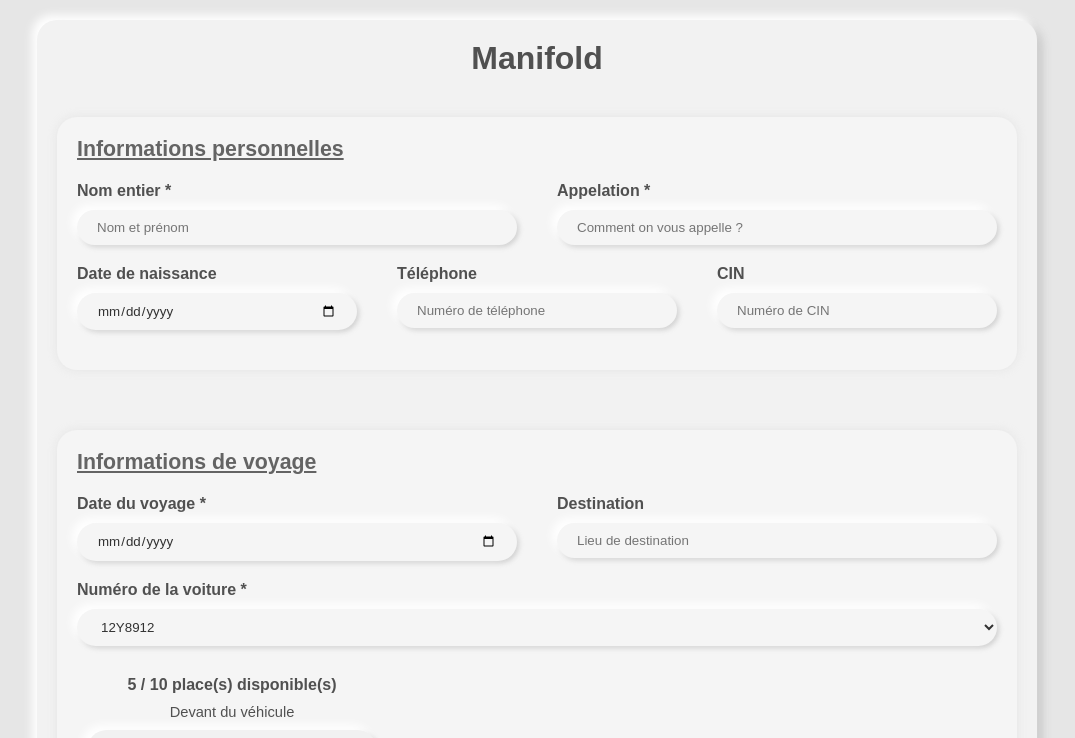
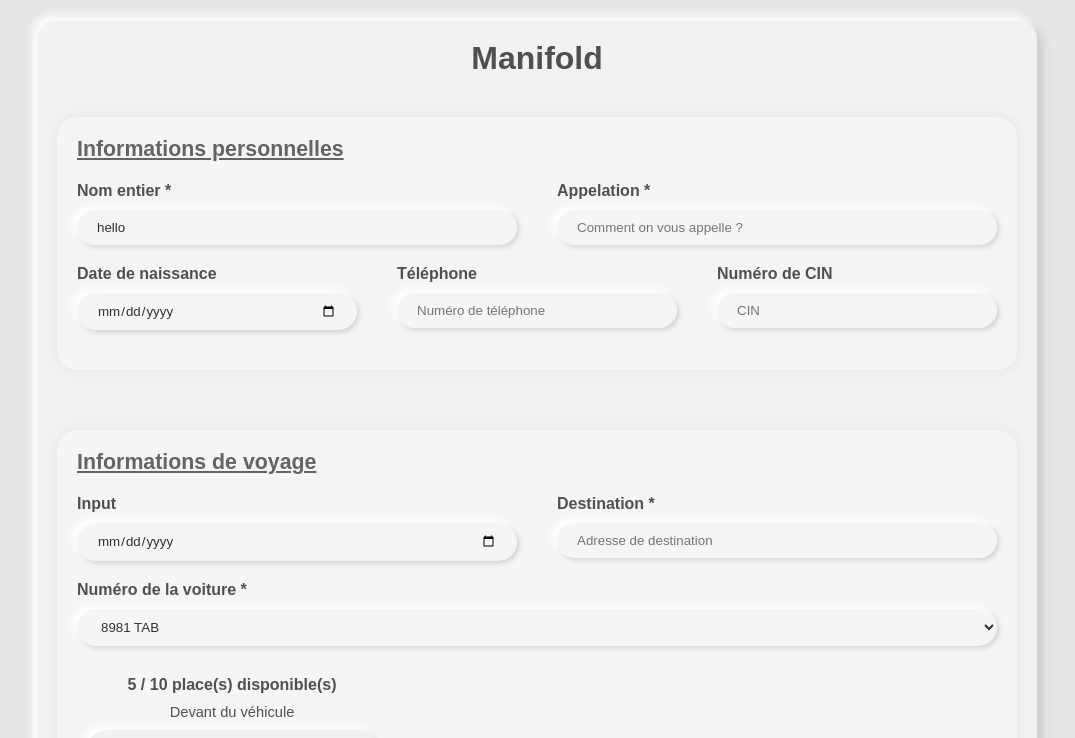
Before and after one commit to Manjaka13/manifold, a React (Create React App) app: page / in a window 1280 px wide. Shown: the top 738 px of the page, without its empty margins (103-1178 px from the left). Built offline with nearby package versions, Linux system fonts and the light colour scheme.

Commit message:
now using input component

```diff
--- a/src/components/App.tsx
+++ b/src/components/App.tsx
@@ -1,42 +1,46 @@
-import React, { useState, useRef } from "react";
+import React, { useState } from "react";
 import Loader from "./Loader";
 import Car from "./Car";
+import Input from "./Input";
+import { IUser } from "../types";
 
 export default function App(): JSX.Element {
+	const [input, setInput] = useState<IUser>({
+		name: "",
+		callingName: "",
+		carNumber: "8981 TAB",
+	});
+	const [carList] = useState<Array<string>>([
+		"1267 TBN",
+		"8981 TAB",
+		"6929 TAG",
+	]);
 	const [loading, setLoading] = useState<Boolean>(false);
 	const [caption, setCaption] = useState<string>("");
-	// Input refs
-	const refName = useRef<HTMLInputElement>(null);
-	const refTelephone = useRef<HTMLInputElement>(null);
-	const refCIN = useRef<HTMLInputElement>(null);
-	const refAppelation = useRef<HTMLInputElement>(null);
-	const refBirthday = useRef<HTMLInputElement>(null);
-	const refDestination = useRef<HTMLInputElement>(null);
-	const refTravelDate = useRef<HTMLInputElement>(null);
-	const refCar = useRef<HTMLSelectElement>(null);
 
 	// When form is submitted
 	const handleSubmit = (e: React.FormEvent<HTMLFormElement>) => {
 		e.preventDefault();
 		setCaption("");
 		setLoading(true);
-		// Build the params to be sent
-		const params = {
-			name: refName?.current?.value,
-			telephone: refTelephone?.current?.value,
-			appelation: refAppelation?.current?.value,
-			birthday: refBirthday?.current?.value,
-			destination: refDestination?.current?.value,
-			travelDate: refTravelDate?.current?.value,
-			car: refCar?.current?.value,
-		};
 		console.clear();
-		console.log(params);
+		console.table(input);
 		// Simulates waiting process
 		setTimeout(() => {
 			setLoading(false);
 			setCaption("Personne inscrite avec succès !");
 		}, 1500);
+	};
+
+	// Save our inputs the state
+	const handleInput = (value: string | number | null, field: string): void => {
+		const newInput = {
+			...input,
+			[field]: value,
+		};
+		setInput(newInput);
+		console.clear();
+		console.table(newInput);
 	};
 
 	return (
@@ -47,102 +51,78 @@ export default function App(): JSX.Element {
 					<h2 className="underline input-group-title">Informations personnelles</h2>
 					<div className="group">
 						{/* First name and last name */}
-						<div className="input-box">
-							<label className="bold label" htmlFor="name">
-								Nom entier *
-							</label>
-							<input
-								className="input"
+						<Input
+							defaultValue="hello"
 							name="name"
-								type="text"
 							placeholder="Nom et prénom"
-								ref={refName}
+							label="Nom entier *"
 							required
+							atInput={handleInput}
 						/>
-						</div>
 						{/* Calling name */}
-						<div className="input-box">
-							<label className="bold label" htmlFor="appelation">
-								Appelation *
-							</label>
-							<input
-								className="input"
-								name="appelation"
-								type="text"
+						<Input
+							name="callingName"
 							placeholder="Comment on vous appelle ?"
-								ref={refAppelation}
+							label="Appelation *"
 							required
+							atInput={handleInput}
 						/>
-						</div>
 					</div>
 					<div className="group">
 						{/* Birthday */}
-						<div className="input-box">
-							<label className="bold label" htmlFor="birthday">
-								Date de naissance
-							</label>
-							<input className="input" name="birthday" type="date" ref={refBirthday} />
-						</div>
+						<Input
+							type="date"
+							name="birthday"
+							label="Date de naissance"
+							atInput={handleInput}
+						/>
 						{/* Phone */}
-						<div className="input-box">
-							<label className="bold label" htmlFor="telephone">
-								Téléphone
-							</label>
-							<input
-								className="input"
-								name="telephone"
-								type="text"
+						<Input
+							name="phone"
 							placeholder="Numéro de téléphone"
-								ref={refTelephone}
+							label="Téléphone"
+							required
+							atInput={handleInput}
 						/>
-						</div>
 						{/* National ID number */}
-						<div className="input-box">
-							<label className="bold label" htmlFor="CIN">
-								CIN
-							</label>
-							<input
-								className="input"
-								name="CIN"
-								type="text"
-								placeholder="Numéro de CIN"
-								ref={refCIN}
+						<Input
+							name="cin"
+							placeholder="CIN"
+							label="Numéro de CIN"
+							atInput={handleInput}
 						/>
-						</div>
 					</div>
 				</div>
 				<div className="input-group">
 					<h2 className="underline input-group-title">Informations de voyage</h2>
 					<div className="group">
 						{/* Travel date */}
-						<div className="input-box">
-							<label className="bold label" htmlFor="travelDate">
-								Date du voyage *
-							</label>
-							<input
-								className="input"
+						<Input
+							type="date"
 							name="travelDate"
-								type="date"
-								ref={refTravelDate}
+							placeholder="Date du voyage *"
 							required
+							atInput={handleInput}
+						/>
+						{/* Destination place */}
+						<Input
+							name="destination"
+							placeholder="Adresse de destination"
+							label="Destination *"
+							required
+							atInput={handleInput}
 						/>
 					</div>
-						{/* Destination place */}
-						<div className="input-box">
-							<label className="bold label" htmlFor="destination">
-								Destination
-							</label>
-							<input
-								className="input"
-								name="destination"
-								type="text"
-								placeholder="Lieu de destination"
-								ref={refDestination}
+					{/* The car */}
+					<Input
+						type="select"
+						name="carNumber"
+						defaultValue={input.carNumber}
+						label="Numéro de la voiture *"
+						list={carList}
+						atInput={handleInput}
 					/>
-						</div>
-					</div>
-					{/* The car */}
-					<div className="group">
+					{/* <div className="group">
 						<div className="input-box">
 							<label className="bold label" htmlFor="car">
 								Numéro de la voiture *
@@ -151,7 +131,7 @@ export default function App(): JSX.Element {
 								<option value="12Y8912">12Y8912</option>
 							</select>
 						</div>
-					</div>
+					</div> */}
 					<div className="group group-car">
 						<Car />
 						<figure className="car-image">
@@ -161,11 +141,12 @@ export default function App(): JSX.Element {
 				</div>
 
 				{/* Submit params */}
-				{!loading && (
-					<button className="submit" type="submit">
+				<button
+					className={loading ? "button button--disabled" : "button"}
+					type="submit"
+				>
 					S'inscrire
 				</button>
-				)}
 
 				{/* Loading */}
 				{loading && <Loader />}
--- a/src/components/Car.tsx
+++ b/src/components/Car.tsx
@@ -16,7 +16,7 @@ library.add(faUser, faUserTie);
 const Car: React.FC = (): JSX.Element => {
 	let placeIndex = 0;
 	// This represents the car places
-	const [places, setPlaces] = useState<Array<Array<string>>>([
+	const [places] = useState<Array<Array<string>>>([
 		["driver", "", ""],
 		["", "", "", "", ""],
 		["", "", "", "space", ""],
@@ -55,7 +55,11 @@ const Car: React.FC = (): JSX.Element => {
 			}
 			placeIndex++;
 		}
-		return <div className="row">{arr}</div>;
+		return (
+			<div className="row" key={uniqueKey()}>
+				{arr}
+			</div>
+		);
 	});
 
 	return (
--- /dev/null
+++ b/src/components/Input.tsx
@@ -0,0 +1,78 @@
+/*
+    Our input component
+*/
+
+import React, { useState, useEffect, useRef } from "react";
+// We use uuid for generating unique keys
+import { v4 as uniqueKey } from "uuid";
+// Our types
+import { IPropsInput } from "../types";
+
+const Input: React.FC<IPropsInput> = ({
+	defaultValue = null,
+	name = `Input${Math.random()}`,
+	type = "text",
+	placeholder = "",
+	label = "Input",
+	required,
+	atInput,
+	list = [],
+}): JSX.Element => {
+	// Init our state
+	const [inputValue, setInputValue] = useState<string>("");
+	const refSelect = useRef<HTMLSelectElement>(null);
+
+	// Handles changes to the input
+	const handleChange = (e: React.ChangeEvent<HTMLInputElement>): void => {
+		const value = e.target.value;
+		setInputValue(value);
+		if (atInput) atInput(value, name);
+	};
+	const handleChangeSelect = (e: React.ChangeEvent<HTMLSelectElement>): void => {
+		const value = e.target.value;
+		setInputValue(value);
+		if (atInput) atInput(value, name);
+		// Blur select on selection
+		refSelect?.current?.blur();
+	};
+
+	useEffect(() => {
+		if (defaultValue) setInputValue(defaultValue);
+	}, [defaultValue]);
+
+	return (
+		<div className="input-box">
+			<label className="bold input-box__label" htmlFor={name}>
+				{label}
+			</label>
+			{type === "select" && list && list.length > 0 && (
+				<select
+					className="input-box__input input-box__select"
+					name={name}
+					value={inputValue}
+					onChange={handleChangeSelect}
+					ref={refSelect}
+				>
+					{list.map((item) => (
+						<option value={item} key={uniqueKey()}>
+							{item}
+						</option>
+					))}
+				</select>
+			)}
+			{type !== "select" && (
+				<input
+					className="input-box__input"
+					name={name}
+					type={type}
+					placeholder={placeholder}
+					value={inputValue}
+					onChange={handleChange}
+					required={required || false}
+				/>
+			)}
+		</div>
+	);
+};
+
+export default Input;
--- a/src/styles/App.scss
+++ b/src/styles/App.scss
@@ -42,54 +42,6 @@
 		width: 100%;
 		@media only screen and (max-width: 800px) {
 			flex-direction: column;
-		}
-	}
-
-	.input-box {
-		display: flex;
-		flex-direction: column;
-		padding: 0 20px;
-		width: calc(100% - 40px);
-	}
-
-	.label {
-		margin-bottom: 10px;
-		color: rgb(80, 80, 80);
-	}
-
-	.input {
-		border-radius: 20px;
-		margin: 0 20px 20px 0;
-		border: none;
-		padding: 10px 20px 10px 20px;
-		box-shadow: 0px 0px 1px black;
-		width: calc(100% - 40px);
-		background: rgb(245, 245, 245);
-		color: rgb(50, 50, 50);
-		box-shadow: -5px -5px 10px white, 2px 2px 5px rgba(150, 150, 150, 0.4);
-		@include transition;
-		&:focus {
-			background: white;
-			box-shadow: -2px -2px 5px rgba(150, 150, 150, 0.4), 5px 5px 10px white;
-		}
-	}
-
-	.select {
-		width: 100%;
-	}
-
-	.submit {
-		padding: 10px 20px 10px 20px;
-		border: none;
-		box-shadow: 0px 0px 1px black;
-		border-radius: 20px;
-		box-shadow: -5px -5px 10px white, 5px 5px 10px rgba(150, 150, 150, 0.4);
-		color: rgb(100, 100, 100);
-		cursor: pointer;
-		@include transition;
-		&:active {
-			background: white;
-			box-shadow: -5px -5px 10px rgba(150, 150, 150, 0.4), 5px 5px 10px white;
 		}
 	}
 
--- /dev/null
+++ b/src/styles/Button.scss
@@ -0,0 +1,24 @@
+/*
+    Button styles
+*/
+
+.button {
+	padding: 10px 20px 10px 20px;
+	border: none;
+	box-shadow: 0px 0px 1px black;
+	border-radius: 20px;
+	box-shadow: -5px -5px 10px white, 5px 5px 10px rgba(150, 150, 150, 0.4);
+	color: rgb(100, 100, 100);
+	cursor: pointer;
+	@include transition;
+
+	&:active {
+		background: white;
+		box-shadow: -5px -5px 10px rgba(150, 150, 150, 0.4), 5px 5px 10px white;
+	}
+
+	&--disabled {
+		color: rgb(180, 180, 180);
+		pointer-events: none;
+	}
+}
--- /dev/null
+++ b/src/styles/Input.scss
@@ -0,0 +1,36 @@
+/*
+    Input types goes here
+*/
+
+.input-box {
+	display: flex;
+	flex-direction: column;
+	padding: 0 20px;
+	width: calc(100% - 40px);
+
+	&__label {
+		margin-bottom: 10px;
+		color: rgb(80, 80, 80);
+	}
+
+	&__input {
+		border-radius: 20px;
+		margin: 0 20px 20px 0;
+		border: none;
+		padding: 10px 20px 10px 20px;
+		box-shadow: 0px 0px 1px black;
+		width: calc(100% - 40px);
+		background: rgb(245, 245, 245);
+		color: rgb(50, 50, 50);
+		box-shadow: -5px -5px 10px white, 2px 2px 5px rgba(150, 150, 150, 0.4);
+		@include transition;
+		&:focus {
+			border: none;
+			background: white;
+			box-shadow: -2px -2px 5px rgba(150, 150, 150, 0.4), 5px 5px 10px white;
+		}
+	}
+	&__select {
+		width: 100%;
+	}
+}
--- a/src/styles/Loader.scss
+++ b/src/styles/Loader.scss
@@ -6,6 +6,7 @@
 	display: inline-block;
 	position: relative;
 	width: 80px;
+	margin-top: 30px;
 }
 
 .loader div {
--- a/src/styles/index.scss
+++ b/src/styles/index.scss
@@ -64,3 +64,5 @@ select {
 @import "./App.scss";
 @import "./Loader.scss";
 @import "./Car.scss";
+@import "./Input.scss";
+@import "./Button.scss";
```
Also changed, not shown: src/types/index.ts (+17 -0 lines). Lines whose indentation alone changed are shown as unchanged.
